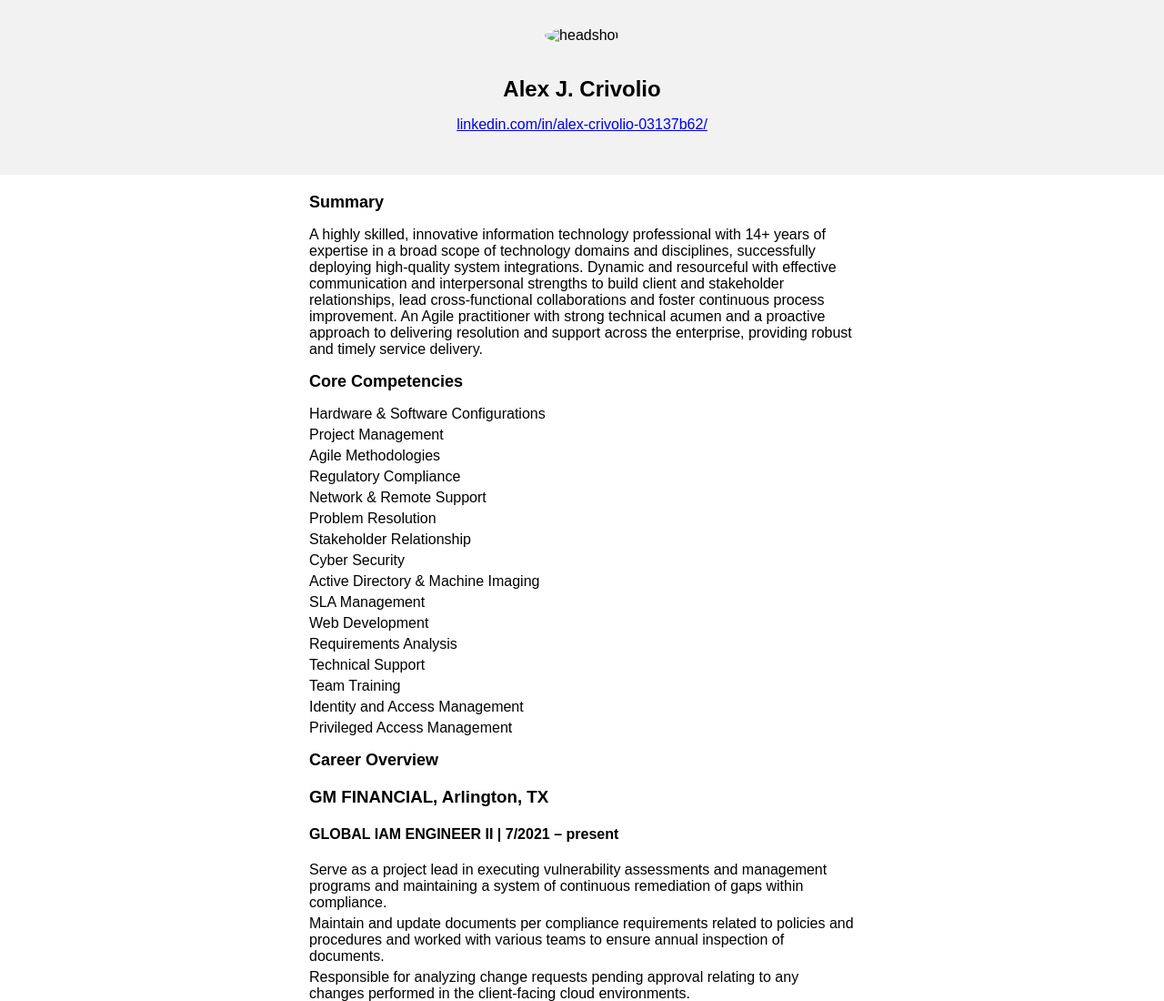
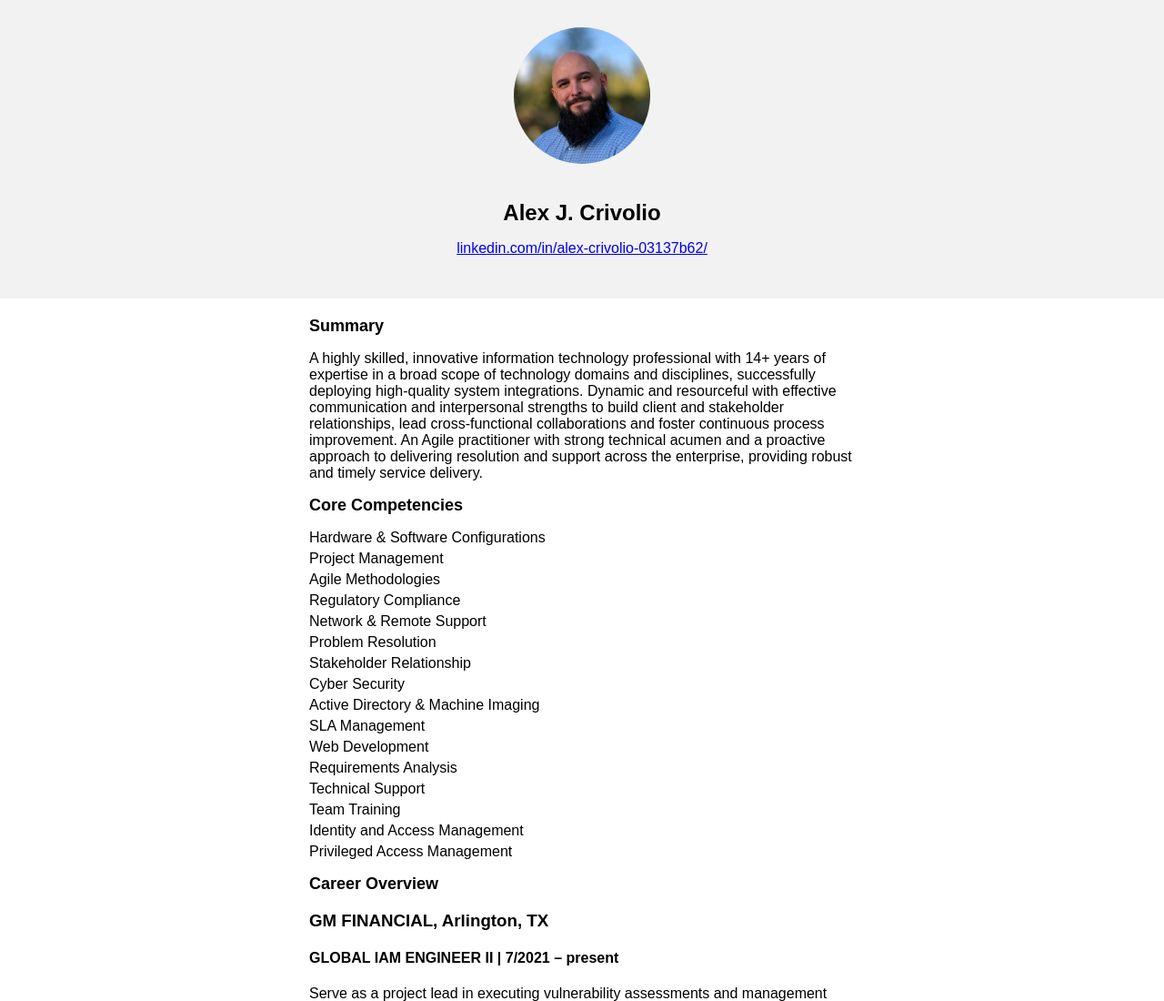
Before and after one commit to acrivoli/cv-website, a plain HTML site: page index.html in a window 1280 px wide. Shown: the top 1100 px of the page at 91% size. Drawn offline with Linux system fonts and the light colour scheme.

Commit message:
fixedtypo

```diff
--- a/index.html
+++ b/index.html
@@ -8,7 +8,7 @@
 </head>
 <body>
   <header>
-    <img src="headshot.jpg" alt="headshot">
+    <img src="headshot.jpeg" alt="headshot">
     <h1>Alex J. Crivolio</h1>
     <p><a href="linkedin.com/in/alex-crivolio-03137b62/">linkedin.com/in/alex-crivolio-03137b62/</a></p>
   </header>
```
